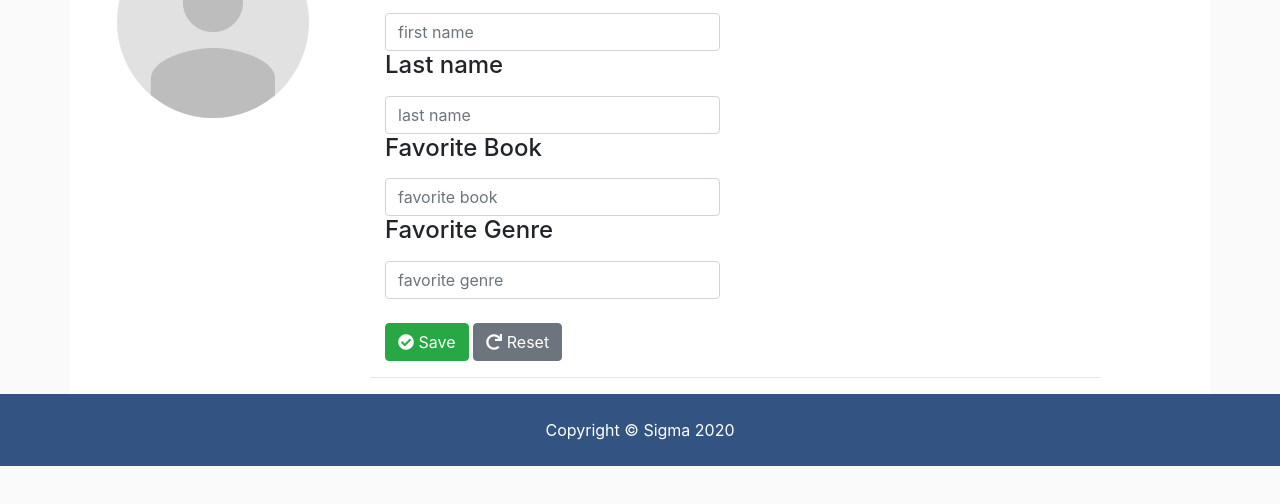
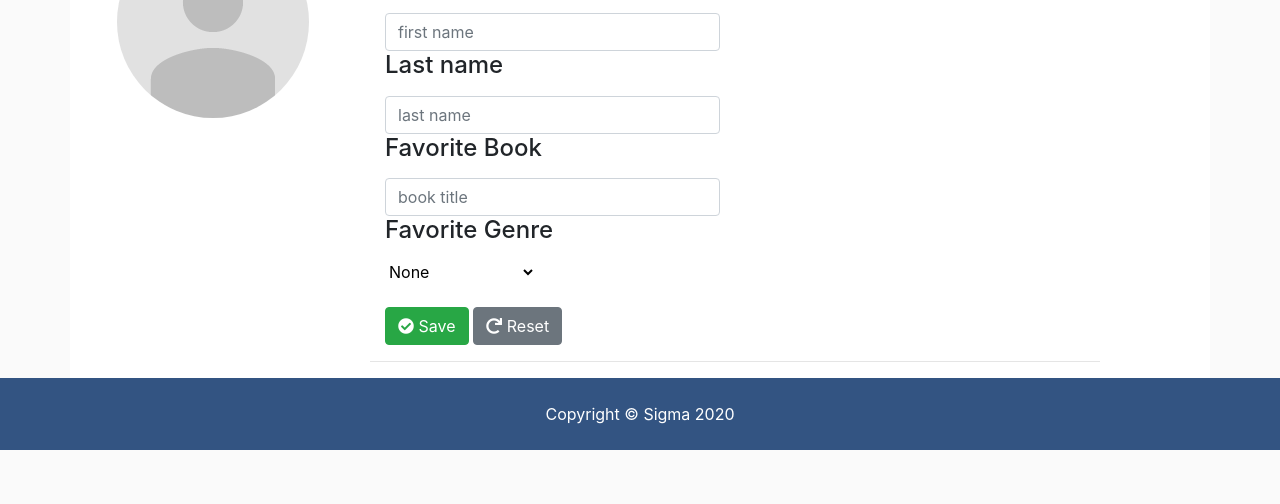
Before and after one commit to joepasquale/326-final-sigma, a plain HTML site: page src/static/html/profile.html in a window 1280 px wide. Shown: the part 148-652 px from the top of the page. Drawn offline with nearby package versions, Linux system fonts and the light colour scheme.

Commit message:
Changed Fav genre to a select list, minor placeholder text change

```diff
--- a/src/static/html/profile.html
+++ b/src/static/html/profile.html
@@ -110,11 +110,29 @@
                         </div>
                         <div class="col-md-6">
                             <label><h4>Favorite Book</h4></label>
-                            <input type="text" class="form-control" name="favorite_book" id="favorite_book" placeholder="favorite book">
+                            <input type="text" class="form-control" name="favorite_book" id="favorite_book" placeholder="book title">
                         </div>
                         <div class="col-md-6">
-                            <label><h4>Favorite Genre</h4></label>
-                            <input type="text" class="form-control" name="favorite-genre" id="favorite-genre" placeholder="favorite genre">
+                            <label for="fagenre"><h4>Favorite Genre</h4></label><br>
+                            <select id="favgenre">
+                                <option value="TestA">None</option>
+                                <option value="TestA">Fantasy</option>
+                                <option value="TestB">Sci-Fi</option>
+                                <option value="TestC">Horror</option>
+                                <option value="TestC">Western</option>
+                                <option value="TestC">Romance</option>
+                                <option value="TestC">Thriller</option>
+                                <option value="TestC">Mystery</option>
+                                <option value="TestC">Detective</option>
+                                <option value="TestC">Dystopia</option>
+                                <option value="TestC">Action Adventure</option>
+                                <option value="TestC">Young Adult</option>
+                                <option value="TestC">Non-Fiction</option>
+                                <option value="TestC">TextBook</option>
+                                <option value="TestC">Poetry</option>
+                                <option value="TestC">Biography</option>
+                                <option value="TestC">Play</option>
+                            </select>
                         </div>
                         <div class="col-md-12">
                             <br>
```
